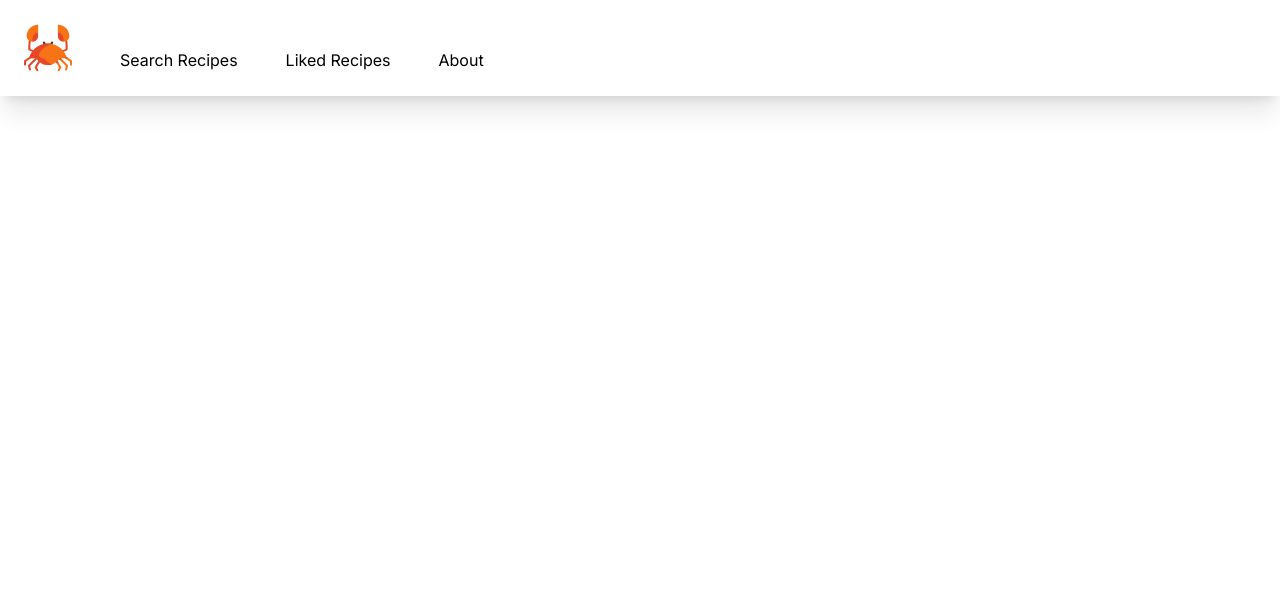
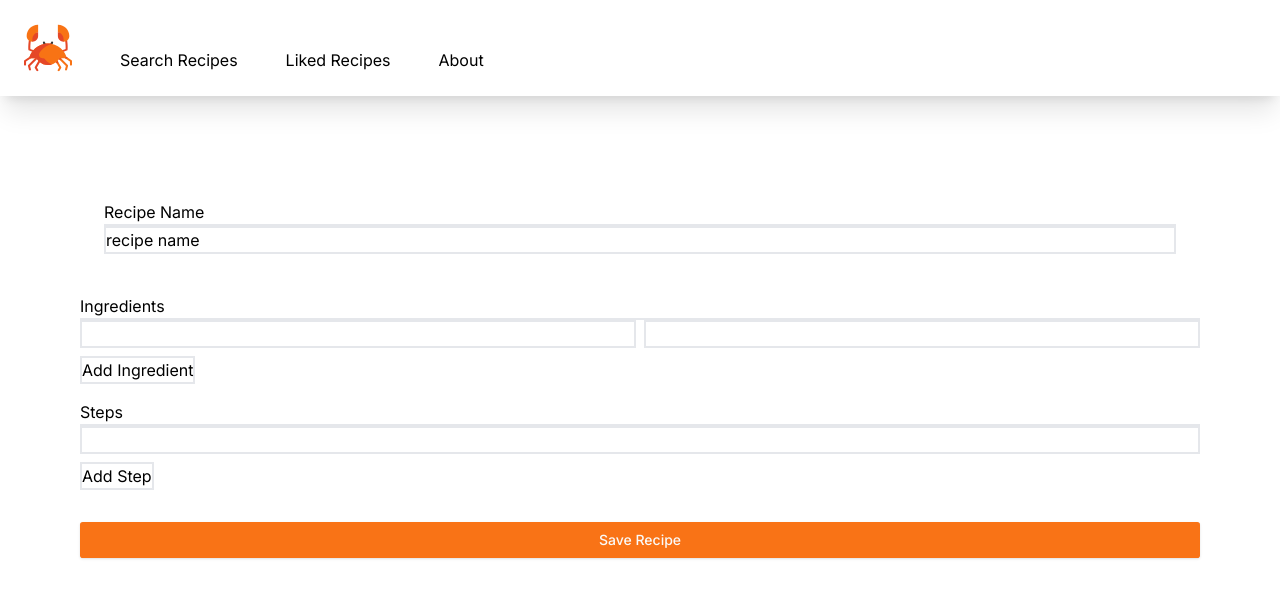
Before and after one commit to sunnyeyles/Recipes-v2, a Next.js app: page /upload-recipe in a window 1280 px wide. Shown: the top 598 px of the page. Built offline with nearby package versions, Linux system fonts and the light colour scheme.

Commit message:
New feature: upload recipe form functionality finished but not styled

```diff
--- a/components/custom/recipe-steps-form.tsx
+++ b/components/custom/recipe-steps-form.tsx
@@ -1,35 +1,135 @@
 'use client'
-import { useState, FormEvent } from 'react'
-import { zodResolver } from '@hookform/resolvers/zod'
-import { z } from 'zod'
 
 import { Button } from '@/components/ui/button'
-import {
-  Form,
-  FormControl,
-  FormDescription,
-  FormField,
-  FormItem,
-  FormLabel,
-  FormMessage,
-} from '@/components/ui/form'
-import { useForm, useFieldArray, Controller, useWatch } from 'react-hook-form'
-import { Input } from '@/components/ui/input'
+import { useForm, useFieldArray } from 'react-hook-form'
+
+type TFormType = {
+  recipeName: string
+  ingredients: { ingredient: string; amount: string }[]
+  steps: {
+    step: string
+  }[]
+}
 
 export const RecipeStepsForm = () => {
-  const {
-    register,
-    formState: { errors },
-    control,
-  } = useForm({
+  const form = useForm<TFormType>({
     defaultValues: {
-      steps: [{ stepNum: 1, instruction: 'Cook' }],
+      recipeName: 'recipe name',
+      ingredients: [{ ingredient: '', amount: '' }],
+      steps: [{ step: '' }],
     },
   })
 
-  const { fields } = useFieldArray({
+  const { register, control, handleSubmit } = form
+
+  // ingredients
+  const {
+    fields: stepFields,
+    append: appendStep,
+    remove: removeStep,
+  } = useFieldArray({
     name: 'steps',
     control,
   })
-  return <div></div>
+
+  // steps
+  const {
+    fields: ingredientFields,
+    append: appendIngredient,
+    remove: removeIngredient,
+  } = useFieldArray({
+    name: 'ingredients',
+    control,
+  })
+
+  const onSubmit = (data: TFormType) => {
+    console.log('Form submitted: ', data)
+  }
+
+  return (
+    <div className="m-20">
+      <form className="flex flex-col gap-4" onSubmit={handleSubmit(onSubmit)}>
+        {/* recipe name */}
+        <div className="m-6">
+          <label htmlFor="recipeName" className="border-b-2 block">
+            Recipe Name
+          </label>
+          <input
+            className="border-2 w-full"
+            type="text"
+            id="recipeName"
+            {...register('recipeName')}
+          />
+        </div>
+
+        {/* ingredients */}
+        <div>
+          <label className="border-b-2 block">Ingredients</label>
+          {ingredientFields.map((field, index) => (
+            <div key={field.id} className="flex items-center gap-2">
+              <input
+                className="border-2 flex-1"
+                type="text"
+                {...register(`ingredients.${index}.ingredient` as const)}
+              />
+              <input
+                className="border-2 flex-1"
+                type="text"
+                {...register(`ingredients.${index}.amount` as const)}
+              />
+              {index > 0 && (
+                <button
+                  className="border-2"
+                  type="button"
+                  onClick={() => removeIngredient(index)}
+                >
+                  Remove
+                </button>
+              )}
+            </div>
+          ))}
+          <button
+            className="mt-2 border-2"
+            type="button"
+            onClick={() => appendIngredient({ ingredient: '', amount: '' })}
+          >
+            Add Ingredient
+          </button>
+        </div>
+        {/* steps */}
+        <div>
+          <label className="border-b-2 block">Steps</label>
+          {stepFields.map((field, index) => (
+            <div key={field.id} className="flex items-center gap-2">
+              <input
+                className="border-2 flex-1"
+                type="text"
+                {...register(`steps.${index}.step` as const)}
+              />
+              {index > 0 && (
+                <button
+                  className="border-2"
+                  type="button"
+                  onClick={() => removeStep(index)}
+                >
+                  Remove
+                </button>
+              )}
+            </div>
+          ))}
+          <button
+            className="mt-2 border-2"
+            type="button"
+            onClick={() => appendStep({ step: '' })}
+          >
+            Add Step
+          </button>
+        </div>
+
+        <Button type="submit" className="mt-4">
+          Save Recipe
+        </Button>
+      </form>
+    </div>
+  )
 }
--- a/package.json
+++ b/package.json
@@ -44,6 +44,7 @@
   "devDependencies": {
     "@commitlint/cli": "^19.3.0",
     "@commitlint/config-conventional": "^19.2.2",
+    "@hookform/devtools": "^4.3.1",
     "@types/node": "^20",
     "@types/react": "^18",
     "@types/react-dom": "^18",
```
Also changed, not shown: 1 other file (tests, documents, lock files or other folders).
